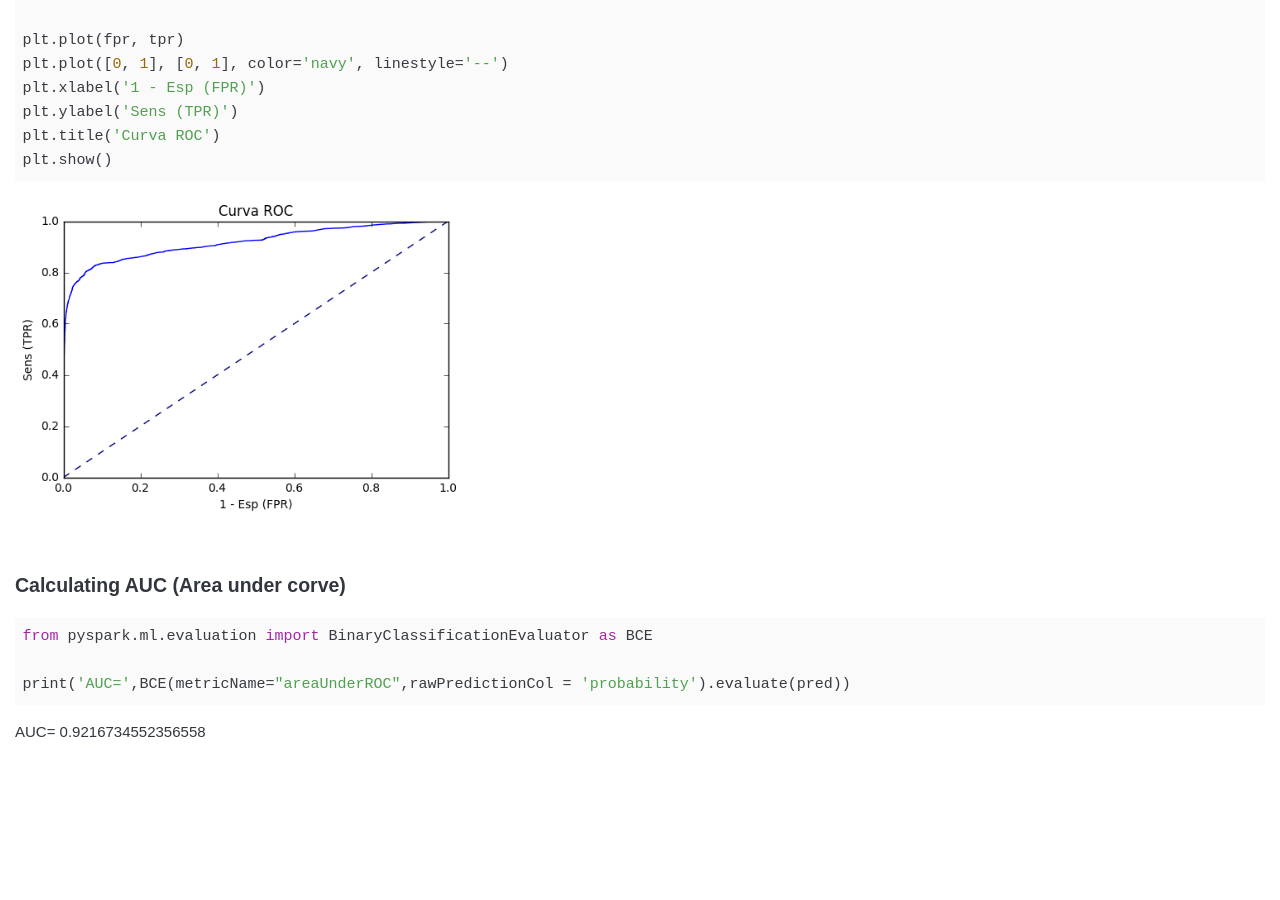
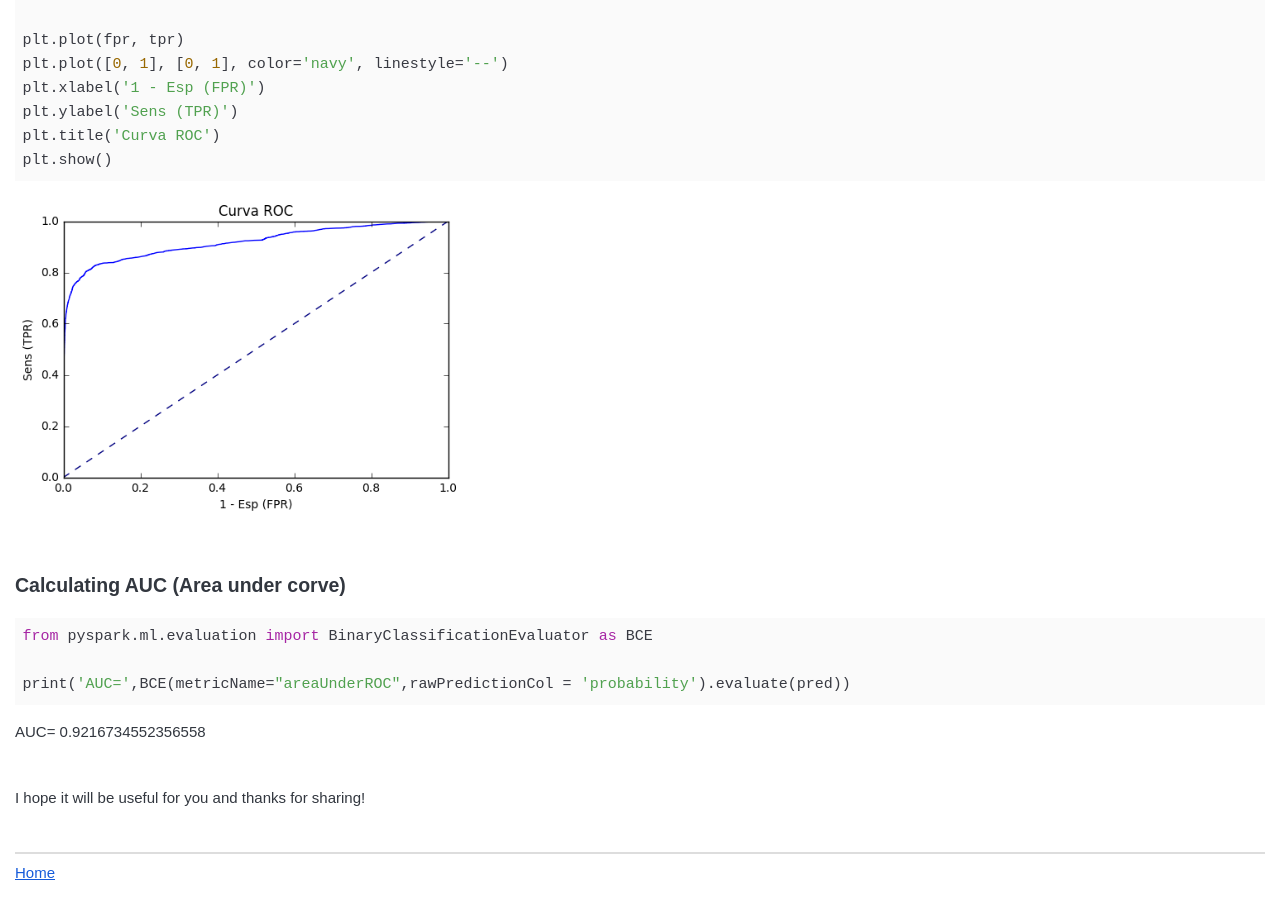
Before and after one commit to alejandromanas/alejandromanas.github.io, a Jekyll site: the page pyspark flights/html/pyspark flights.html, which Jekyll copies as it is, in a window 1280 px wide and 900 px high, scrolled down 6049 px. Built offline with Jekyll 4.4.1, drawn with Linux system fonts in a browser that asks for light colours; before the commit the page ends 6817 px from its top, so only the background shows below that.

Commit message:
Update pyspark flights.html

```diff
--- a/pyspark flights/html/pyspark flights.html
+++ b/pyspark flights/html/pyspark flights.html
@@ -659,6 +659,11 @@ print('AUC=',BCE(metricName=&quot;areaUnderROC&quot;,rawPredictionCol = 'probabi
 
 print(<span class="hljs-string">&#x27;AUC=&#x27;</span>,BCE(metricName=<span class="hljs-string">&quot;areaUnderROC&quot;</span>,rawPredictionCol = <span class="hljs-string">&#x27;probability&#x27;</span>).evaluate(pred))</code></pre></div>
 <p>AUC= 0.9216734552356558</p>
+<br>
+<p>I hope it will be useful for you and thanks for sharing!</p>
+<br>
+<hr>
+<a class="project-link" href="https://alejandromanas.github.io/">Home</a>
 </div></div>
 					</body>
 				</html>
```
